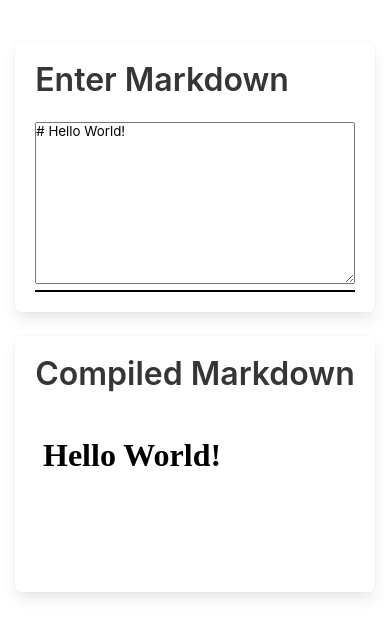
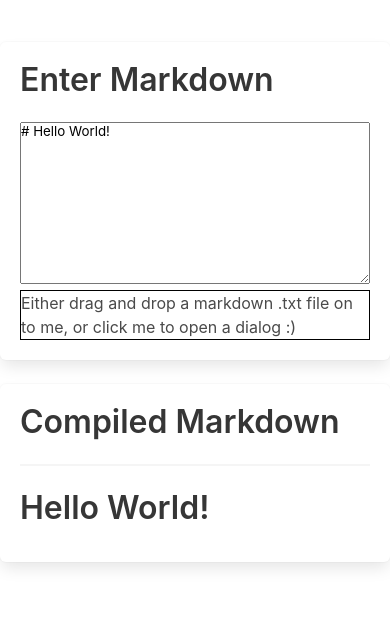
Before and after one commit to datner/Markdown-Previewer, a React (Create React App) app: page / in a window 390 px wide. Shown: the top 636 px of the page. Built offline with nearby package versions, Linux system fonts and the light colour scheme.

Commit message:
Add Dropzone, fix flicker, remove iFrame for more organic feel, fix responsivness

```diff
--- a/src/App.css
+++ b/src/App.css
@@ -17,7 +17,7 @@ textarea {
   width: 100%;
 }
 
-iframe {
-  height: 100%;
-  width: 100%;
+.content {
+  height: 87%;
+  overflow: auto;
 }
--- a/src/App.js
+++ b/src/App.js
@@ -12,9 +12,9 @@ class App extends Component {
   constructor() {
     super()
 
-    this.updateOutput = debounce(this.updateOutput.bind(this),100);
+    this.updateOutput = this.updateOutput.bind(this);
+    this.getHTML = this.getHTML.bind(this);
     this.updateInput = this.updateInput.bind(this);
-    this.renderHTML = this.renderHTML.bind(this);
     this.onDrop = this.onDrop.bind(this);
 
     this.state ={
@@ -32,14 +32,14 @@ class App extends Component {
     this.setState({ output });
   }
 
+  getHTML() {
+    return { __html: this.state.output}
+  }
+
   updateInput(e) {
-    const input = e.target.value;
+    const input = e.target ? e.target.value : e ;
 
     this.setState({ input }, _ => this.updateOutput(input));
-  }
-
-  renderHTML(){
-    return { __html: this.state.output }
   }
 
   onDrop(acceptedFiles) {
@@ -47,7 +47,7 @@ class App extends Component {
       const reader = new FileReader();
       reader.onload = _ => {
         const fileAsBinaryString = reader.result;
-        console.log('loaded');
+        this.updateInput(fileAsBinaryString);
       }
       reader.readAsBinaryString(file);
     })
@@ -65,7 +65,7 @@ class App extends Component {
                           />
               </div>
               <div className="column">
-                <ReadBox output={ this.state.output } />
+                <ReadBox getHTML={this.getHTML} />
               </div>
             </div>
           </div>
--- a/src/components/ReadBox.js
+++ b/src/components/ReadBox.js
@@ -10,7 +10,8 @@ class ReadBox extends React.Component {
         return (
             <div className="box">
                 <h1 className="title">Compiled Markdown</h1>
-                <iframe srcdoc={this.props.output} height="100%" width="100%" frameborder="0"></iframe>
+                <hr />
+                <div className="content" dangerouslySetInnerHTML={this.props.getHTML()}></div>
             </div>
         );
     }
--- a/src/components/WriteBox.js
+++ b/src/components/WriteBox.js
@@ -18,18 +18,15 @@ class writeBox extends React.Component {
             <div className="box">
                 <h1 className="title">Enter Markdown</h1>
                 <textarea cols="10" rows="10" value={ this.props.input } onChange={this.props.updateInput} />
-                <Dropzone style={{ height: '10%', width: '100%', border: 'solid 1px black'}} onDrop={ this.props.onDrop } />
+                <Dropzone style={{ height: '10%', width: '100%', border: 'solid 1px black'}}
+                        multiple='false'
+                        onDrop={ this.props.onDrop }
+                        >
+                    <span>Either drag and drop a markdown .txt file on to me, or click me to open a dialog :)</span>
+                </Dropzone>
             </div>
         );
     }
 }
 
-writeBox.defaultProps = {
-
-};
-
-writeBox.propTypes = {
-
-};
-
 export default writeBox;
```
